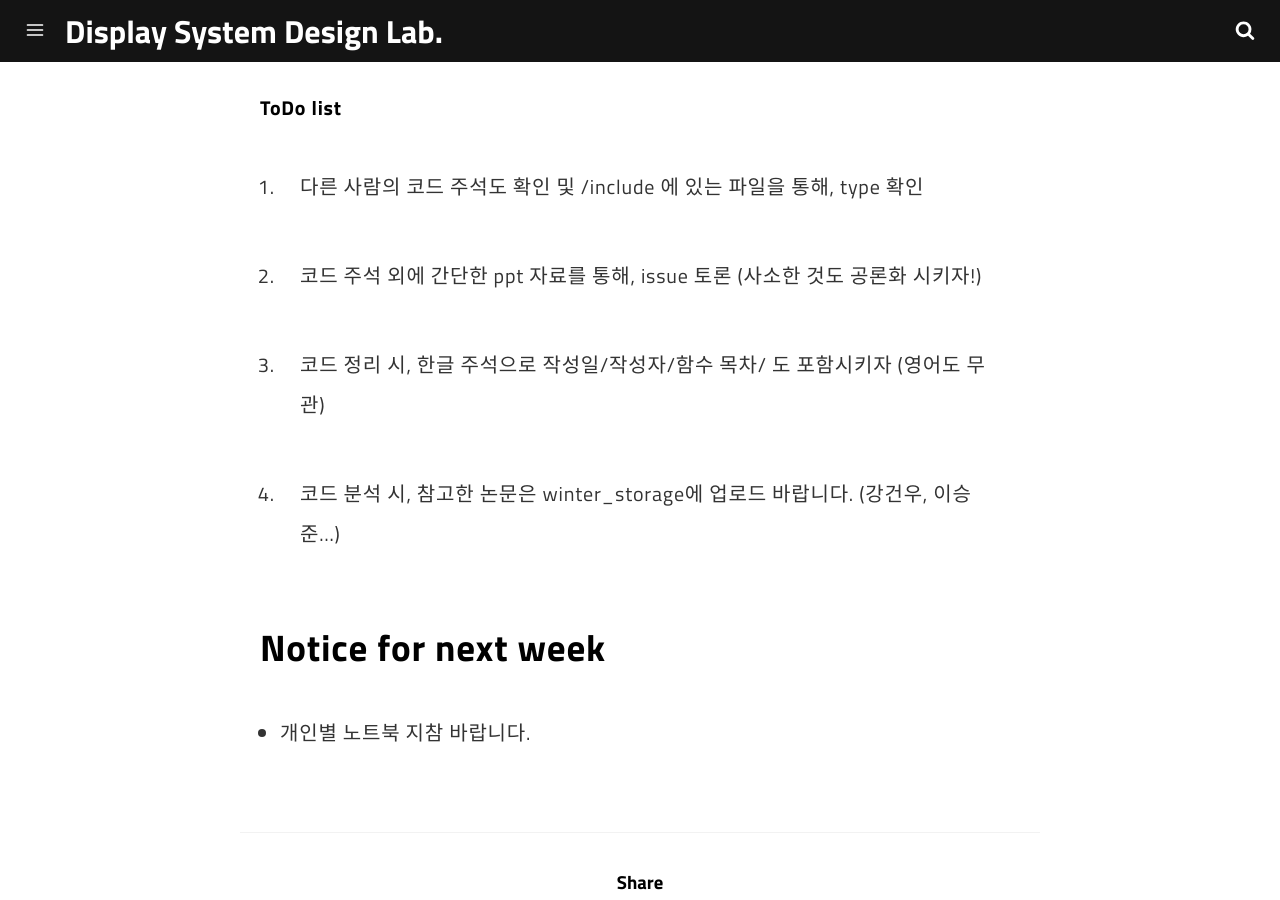
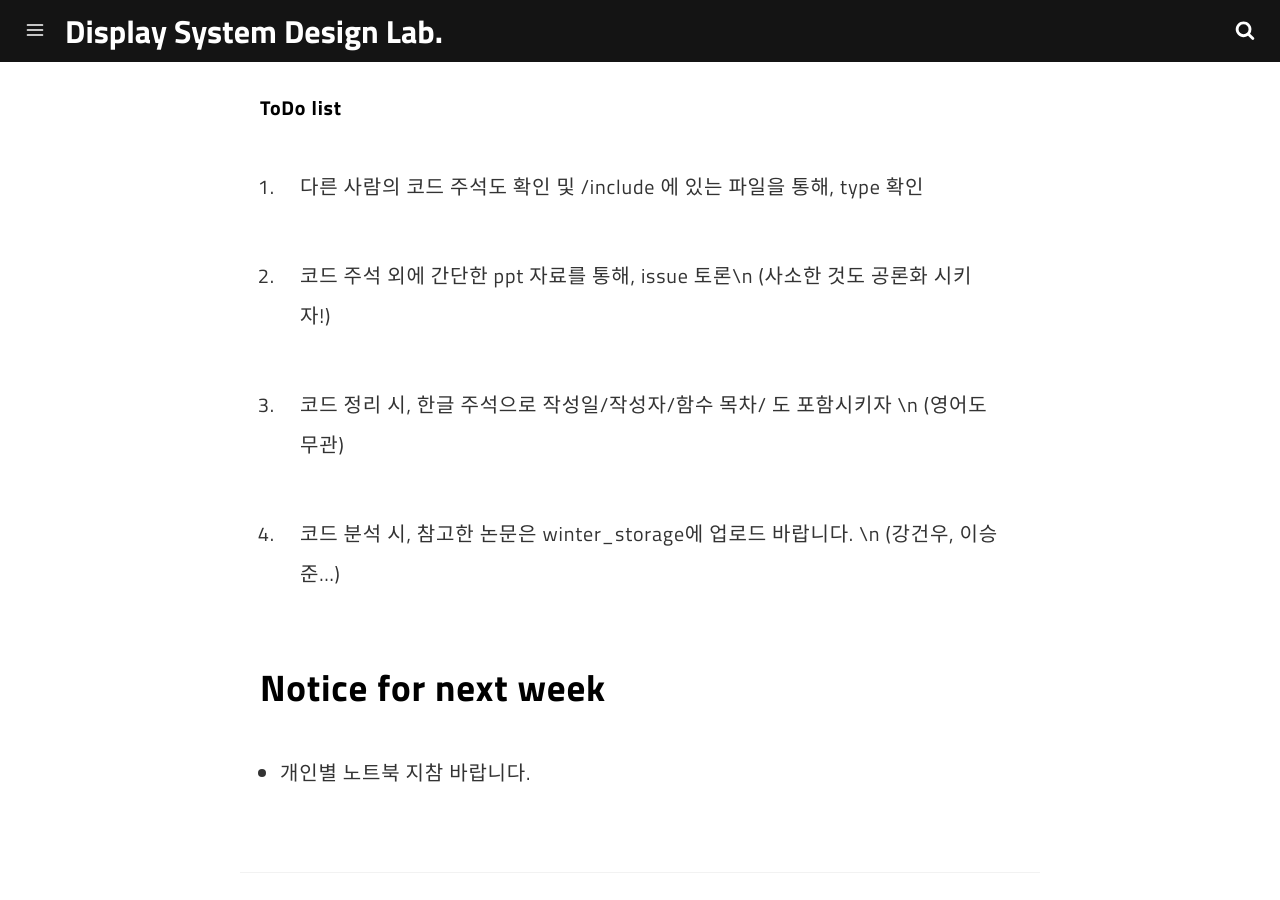
Before and after one commit to DSDL-DeepNetwork/DSDL-DeepNetwork.github.io, a Jekyll site: the page built from _posts/2018-01-16-week2.md, in a window 1280 px wide and 900 px high, scrolled down 1460 px. Built offline with Jekyll 4.4.1, drawn with Linux system fonts in a browser that asks for light colours; comment, search, counter and statistics services are not loaded.

```diff
--- a/_posts/2018-01-16-week2.md
+++ b/_posts/2018-01-16-week2.md
@@ -36,14 +36,11 @@ DSDL, Sogang University
 #### ToDo list
 1. 다른 사람의 코드 주석도 확인 및 /include 에 있는 파일을 통해, type 확인
 
-2. 코드 주석 외에 간단한 ppt 자료를 통해, issue 토론
-  (사소한 것도 공론화 시키자!)
+2. 코드 주석 외에 간단한 ppt 자료를 통해, issue 토론\n (사소한 것도 공론화 시키자!)
 
-3. 코드 정리 시, 한글 주석으로 작성일/작성자/함수 목차/ 도 포함시키자
-  (영어도 무관)
+3. 코드 정리 시, 한글 주석으로 작성일/작성자/함수 목차/ 도 포함시키자 \n (영어도 무관)
 
-4. 코드 분석 시, 참고한 논문은 winter_storage에 업로드 바랍니다.
-  (강건우, 이승준...)
+4. 코드 분석 시, 참고한 논문은 winter_storage에 업로드 바랍니다. \n (강건우, 이승준...)
 
 ## Notice for next week
 - 개인별 노트북 지참 바랍니다.
```
